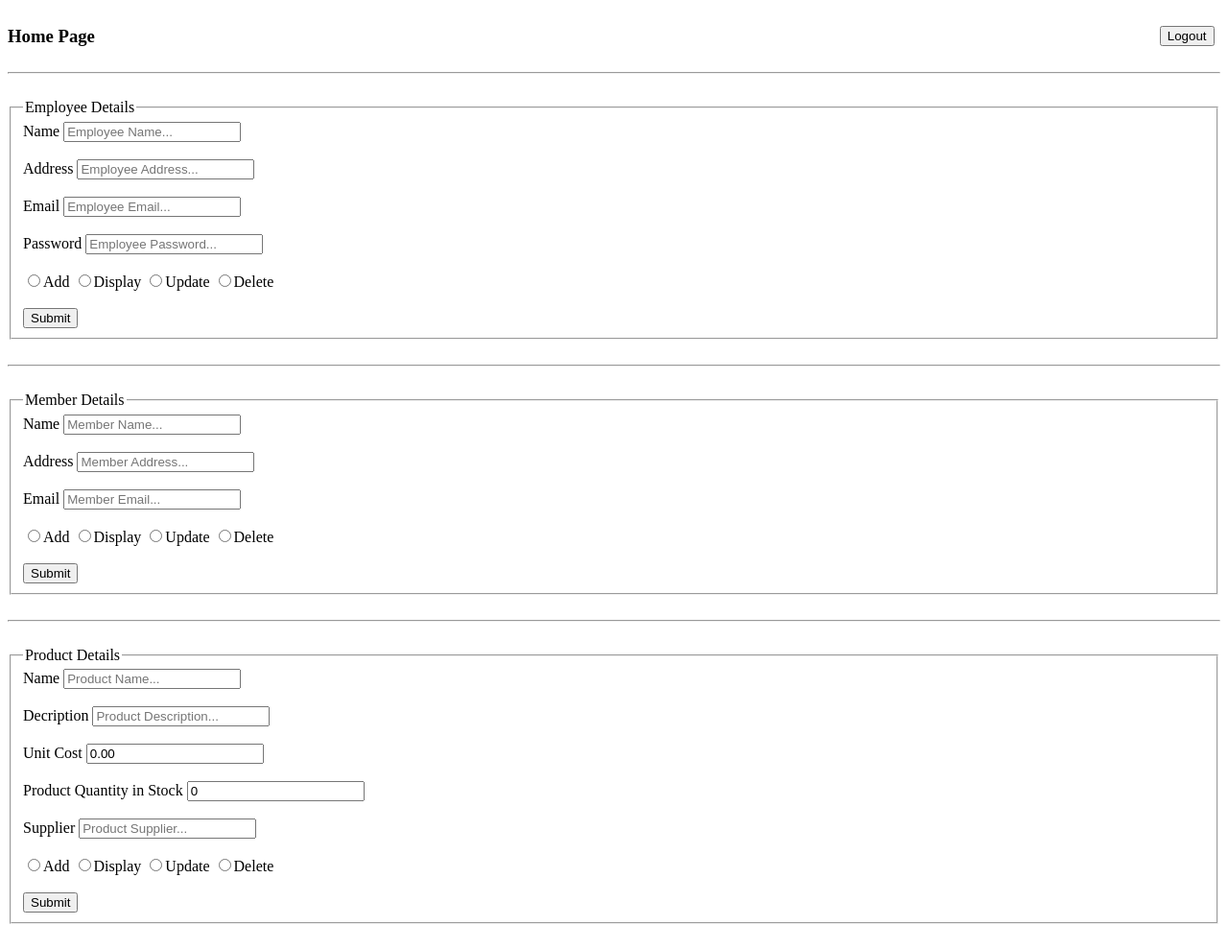
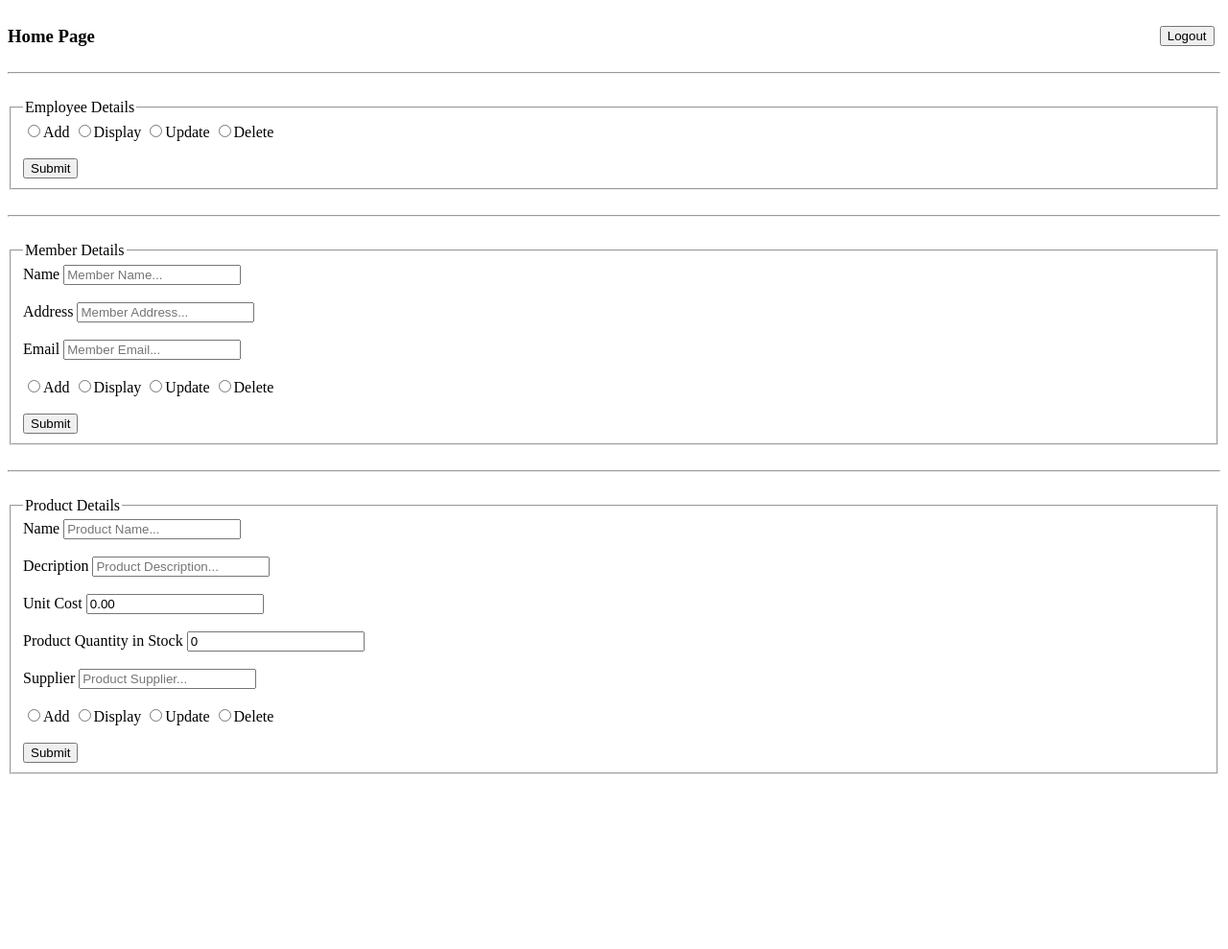
Before and after one commit to ThiagoFelipeSandeiro/enterprise-managament-system, a PHP site: page /assets/web_layer/home.php in a window 1280 px wide. Shown: the whole page at 96% size. After the commit the page ends 807 px from the top, so only its background shows below. Run offline with PHP 8.4, Linux system fonts and the light colour scheme; the visitor is signed in with stand-in values (Sample User, id 1).

Commit message:
Update home.php

```diff
--- a/assets/web_layer/home.php
+++ b/assets/web_layer/home.php
@@ -50,24 +50,12 @@
                       <!-- Employee Details -->
                       <fieldset>
                         <legend>Employee Details</legend>
-
-                        <label for='employeeName'>Name</label>
-                          <input type='text' name='employeeName' placeholder='Employee Name...' /><br /><br />
-
-                        <label for='employeeAddress'>Address</label>
-                          <input type='text' name='employeeAddress' placeholder='Employee Address...' /><br /><br />
-
-                        <label for='employeeEmail'>Email</label>
-                          <input type='text' name='employeeEmail' placeholder='Employee Email...' /><br /><br />
-
-                        <label for='employeePassword'>Password</label>
-                          <input type='password' name='employeePassword' placeholder='Employee Password...' /><br /><br />
-
+                        <div id='employee-details'></div>
                         <label for='employeeCRUD'></label>
-                          <input type='radio' name='employeeCRUD' value='create' />Add
-                          <input type='radio' name='employeeCRUD' value='read' />Display
-                          <input type='radio' name='employeeCRUD' value='update' />Update
-                          <input type='radio' name='employeeCRUD' value='delete' />Delete<br /><br />
+                          <input type='radio' name='employeeCRUD' value='create-employee' />Add
+                          <input type='radio' name='employeeCRUD' value='read-employee' />Display
+                          <input type='radio' name='employeeCRUD' value='update-employee' />Update
+                          <input type='radio' name='employeeCRUD' value='delete-employee' />Delete<br /><br />
 
                           <button form='manage-employee-form' type='submit'>Submit</button>
                       </fieldset>
@@ -85,7 +73,7 @@
                     <section>
 
                       <!-- Member Details -->
-                      <fieldset>
+                      <fieldset id='member-details'>
                         <legend>Member Details</legend>
 
                         <label for='memberName'>Name</label>
@@ -119,7 +107,7 @@
                     <section>
 
                       <!-- Product Details -->
-                      <fieldset>
+                      <fieldset id='product-details'>
                         <legend>Product Details</legend>
 
                         <label for='productName'>Name</label>
@@ -154,8 +142,8 @@
         </article>
     </main>
 
-    <!-- Footer -->
-
+    <!-- JS -->
+    <script src='../js/main.js'></script>
 
   </body>
 
```
